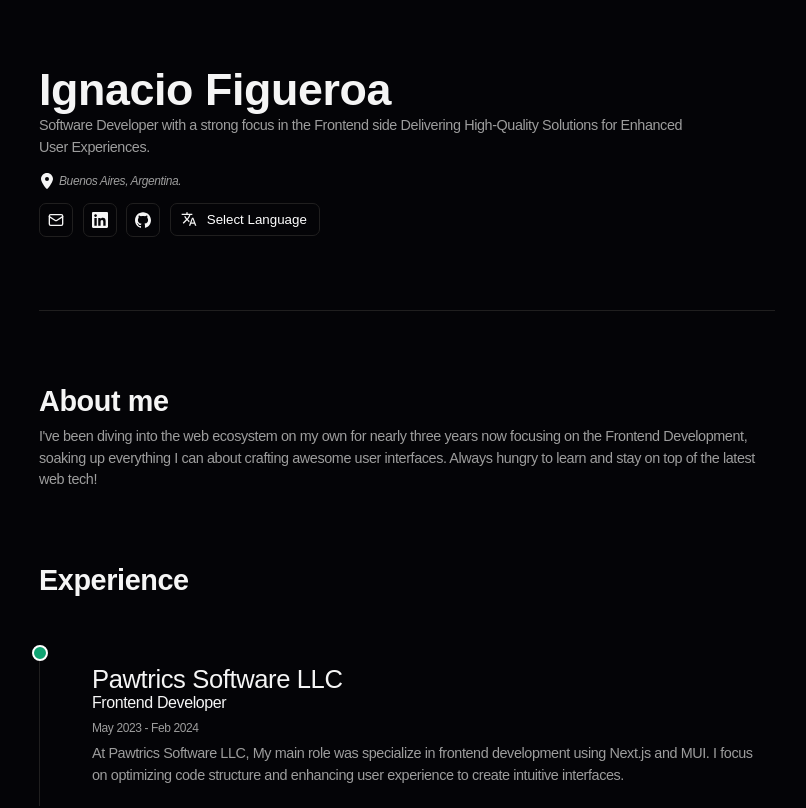
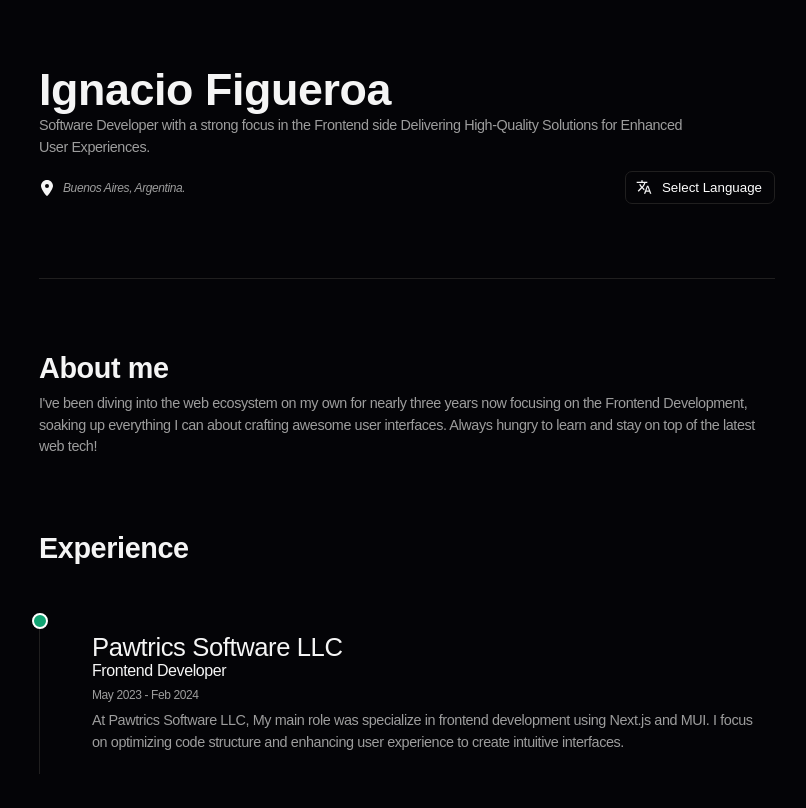
Before and after one commit to figueroaignacio/portfolio, a React (Vite) app: page / in a window 1280 px wide. Shown: the top 808 px of the page, without its empty margins (233-1039 px from the left). Built offline with nearby package versions, Linux system fonts and the light colour scheme.

Commit message:
feat: add contacts section

```diff
--- a/src/App.tsx
+++ b/src/App.tsx
@@ -11,6 +11,7 @@ import { Skills } from "./sections/Skills/Skills";
 
 // Styles
 import styles from "./App.module.css";
+import { Contacts } from "./components/Contacts/Contacts";
 
 function App() {
   return (
@@ -22,6 +23,7 @@ function App() {
       <Projects />
       <CTA />
       <Feedback />
+      <Contacts />
       <Skills />
       <Footer />
     </main>
--- a/src/components/Contacts/Contacts.module.css
+++ b/src/components/Contacts/Contacts.module.css
@@ -1,22 +1,34 @@
-.contactsBox {
+.contactsSection {
   display: flex;
-  align-items: center;
-  gap: 0.6rem;
+  flex-direction: column;
+  gap: 0.8rem;
 }
 
-.contactItem {
-  color: #666;
+.contactsTitle {
+  font-weight: 700;
+  font-size: 1.8rem;
+}
+
+.contactsBox {
+  display: grid;
+  grid-template-columns: 1fr 1fr;
+  gap: 0.75rem;
+}
+
+.contactsItem {
   border: 1px solid #201f1f;
-  background: transparent;
-  padding: 0.5rem;
   display: flex;
   justify-content: center;
   align-items: center;
-  border-radius: 0.4375rem;
+  padding: 3rem;
+  border-radius: 0.5rem;
   transition: background 0.2s ease;
 }
 
-.contactItem:hover {
+.contactsItem:hover {
   background-color: rgba(255, 255, 255, 0.1);
-  border: 1px solid transparent;
 }
+
+.contactsItem:nth-child(3) {
+  grid-column: span 2;
+}
--- a/src/components/Contacts/Contacts.tsx
+++ b/src/components/Contacts/Contacts.tsx
@@ -1,48 +1,43 @@
-// Components
-import { SelectLanguage } from "../SelectLanguage/SelectLanguage";
-
-// Icons
 import { Github } from "../../icons/Github";
 import { LinkedIn } from "../../icons/LinkedIn";
 import { Mail } from "../../icons/Mail";
 
-// Styles
 import styles from "./Contacts.module.css";
 
-// Constants
 import { CONTACTS } from "../../constants/contact";
 
 export function Contacts() {
   return (
-    <ul className={styles.contactsBox}>
+    <section className={styles.contactsSection}>
+      <h2 className={styles.contactsTitle}>Contacto</h2>
+      <div className={styles.contactsBox}>
         {CONTACTS.map((contact, index) => {
           let iconComponent;
           switch (contact.icon) {
             case "mail":
-            iconComponent = <Mail />;
+              iconComponent = <Mail width="32" height="32" />;
               break;
             case "linkedin":
-            iconComponent = <LinkedIn />;
+              iconComponent = <LinkedIn width="32" height="32" />;
               break;
             case "github":
-            iconComponent = <Github />;
+              iconComponent = <Github width="32" height="32" />;
               break;
             default:
               iconComponent = null;
           }
           return (
-          <li key={index}>
             <a
               href={contact.href}
-              className={styles.contactItem}
               target="_blank"
+              className={styles.contactsItem}
+              key={index}
             >
               {iconComponent}
             </a>
-          </li>
           );
         })}
-      <SelectLanguage />
-    </ul>
+      </div>
+    </section>
   );
 }
--- a/src/components/Footer/Footer.tsx
+++ b/src/components/Footer/Footer.tsx
@@ -1,5 +1,4 @@
 // Components
-import { Contacts } from "../Contacts/Contacts";
 
 // i18n
 import { useTranslation } from "react-i18next";
@@ -17,10 +16,6 @@ export function Footer() {
         <p>{t("footer.subtitle")}</p>
       </div>
       <div>
-        <h2 className={styles.footerTitle}>{t("footer.contactTitle")}</h2>
-        <Contacts />
-      </div>
-      <div>
         <p>{t("footer.builtIn")}</p>
       </div>
     </footer>
--- a/src/icons/Github.tsx
+++ b/src/icons/Github.tsx
@@ -1,8 +1,13 @@
-export function Github() {
+interface IconProps {
+  width: string;
+  height: string;
+}
+
+export function Github({ height, width }: IconProps) {
   return (
     <svg
-      width="16"
-      height="16"
+      width={width}
+      height={height}
       viewBox="0 0 24 24"
       xmlns="http://www.w3.org/2000/svg"
     >
--- a/src/icons/LinkedIn.tsx
+++ b/src/icons/LinkedIn.tsx
@@ -1,8 +1,13 @@
-export function LinkedIn() {
+interface IconProps {
+  width: string;
+  height: string;
+}
+
+export function LinkedIn({ height, width }: IconProps) {
   return (
     <svg
-      height="16"
-      width="16"
+      height={height}
+      width={width}
       viewBox="0 0 24 24"
       xmlns="http://www.w3.org/2000/svg"
     >
--- a/src/icons/Mail.tsx
+++ b/src/icons/Mail.tsx
@@ -1,9 +1,14 @@
-export function Mail() {
+interface IconProps {
+  width: string;
+  height: string;
+}
+
+export function Mail({ height, width }: IconProps) {
   return (
     <svg
       xmlns="http://www.w3.org/2000/svg"
-      width="16"
-      height="16"
+      width={width}
+      height={height}
       viewBox="0 0 24 24"
       fill="none"
       stroke="#f5f5f5"
--- a/src/sections/Hero/Hero.module.css
+++ b/src/sections/Hero/Hero.module.css
@@ -9,14 +9,14 @@
   font-weight: 700;
 }
 
+.heroLocation {
+  display: flex;
+  align-items: center;
+  justify-content: space-between;
+}
+
 .heroLocationBox {
   display: flex;
   align-items: center;
-  gap: 1rem;
+  gap: 0.5rem;
 }
-
-.heroLocation {
-  display: flex;
-  align-items: center;
-  gap: 0.25rem;
-}
--- a/src/sections/Hero/Hero.tsx
+++ b/src/sections/Hero/Hero.tsx
@@ -1,6 +1,6 @@
 // Components
-import { Contacts } from "../../components/Contacts/Contacts";
 import { FadeUp } from "../../components/FramerAnimations/FadeUp";
+import { SelectLanguage } from "../../components/SelectLanguage/SelectLanguage";
 
 // i18n
 import { useTranslation } from "react-i18next";
@@ -26,14 +26,14 @@ export function Hero() {
       </div>
       <FadeUp delay={0.5}>
         <div className={style.heroLocation}>
-          <Location />
-          <address>
-            <span>{t("hero.location")}</span>
-          </address>
+          <div className={style.heroLocationBox}>
+            <Location />
+            <address>
+              <span>{t("hero.location")}</span>
+            </address>
+          </div>
+          <SelectLanguage />
         </div>
-      </FadeUp>
-      <FadeUp delay={0.6}>
-        <Contacts />
       </FadeUp>
     </section>
   );
```
Lines whose indentation alone changed are shown as unchanged.
